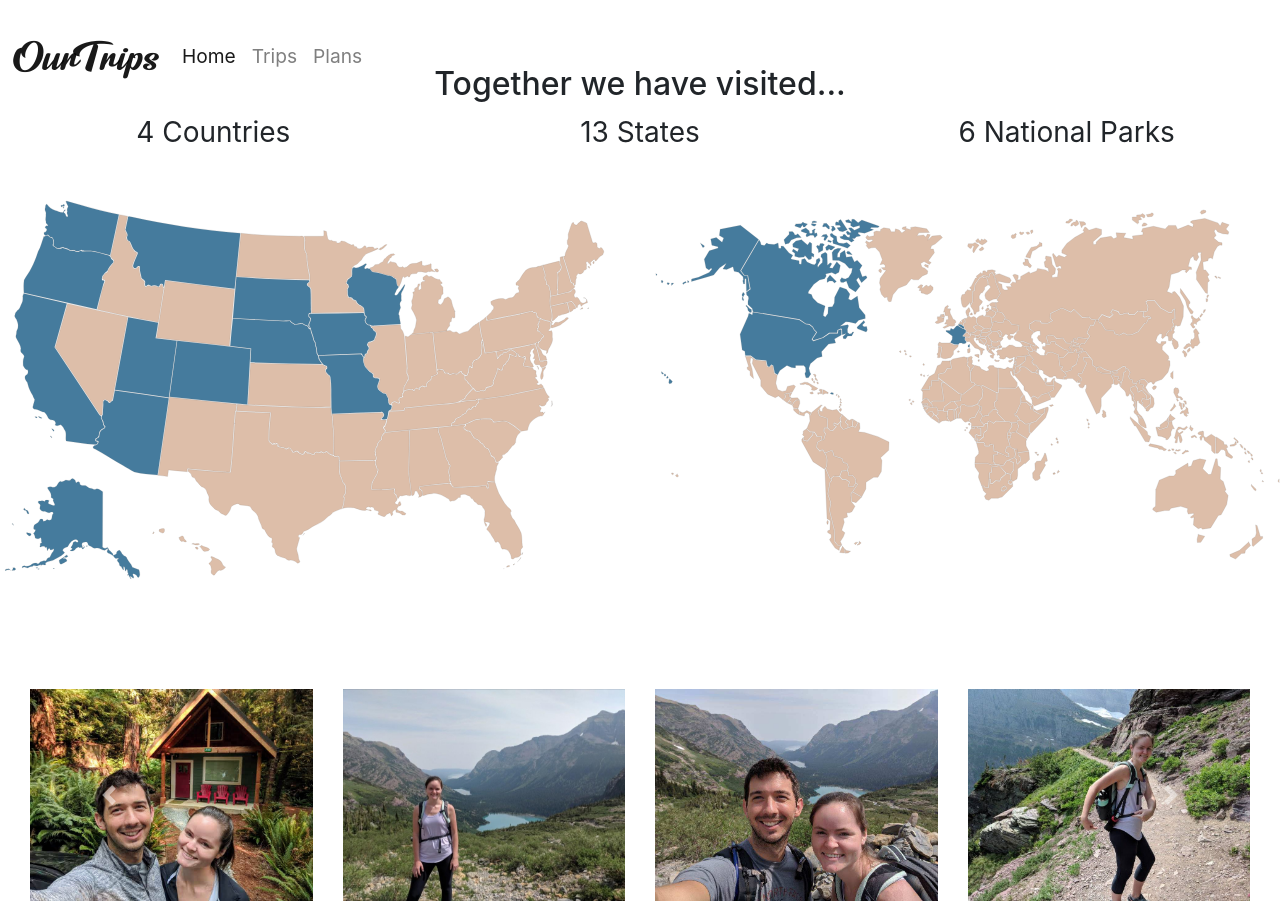
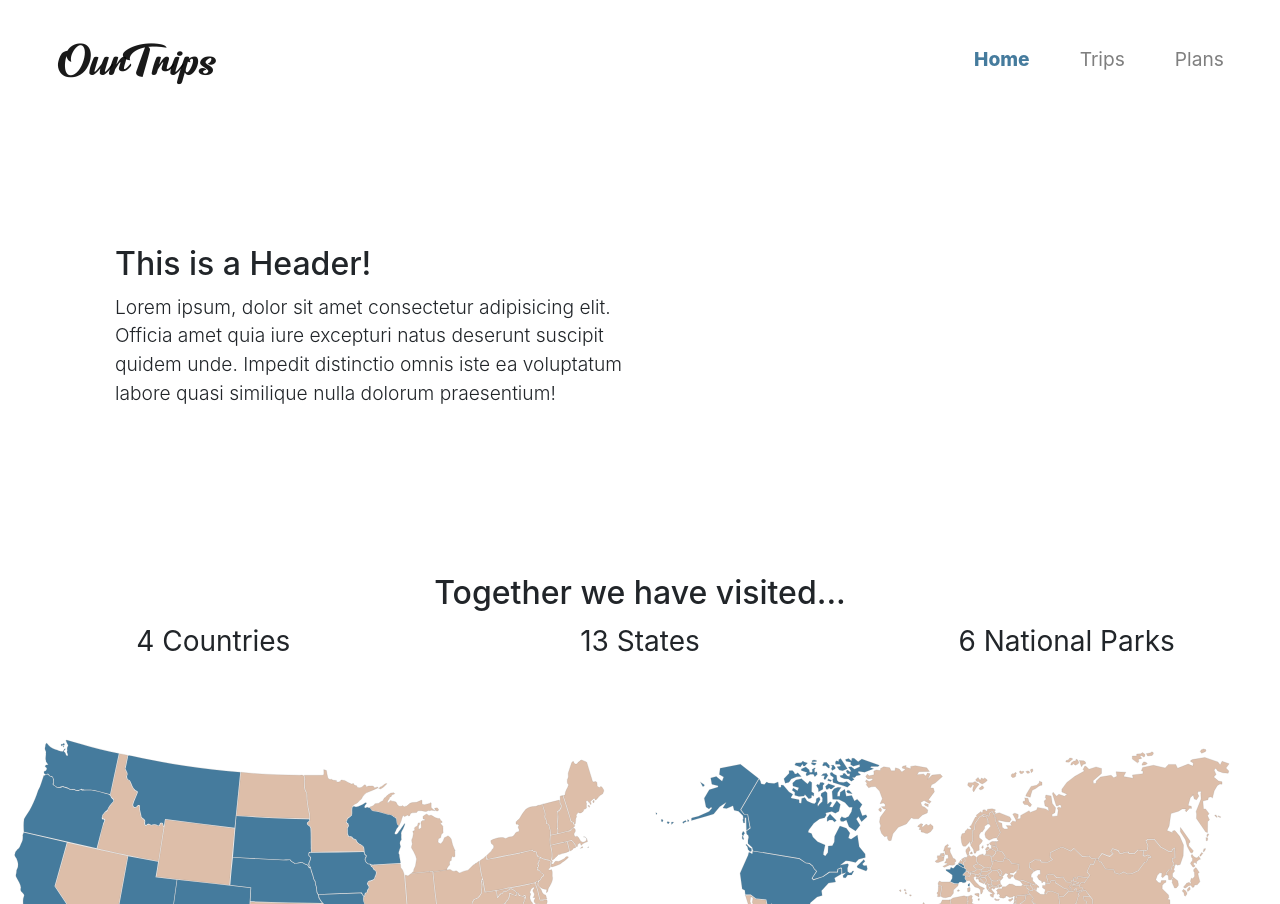
Before and after one commit to JSheldon3488/OurTrips, a website: page index.html in a window 1280 px wide. Shown: the top 904 px of the page. Drawn offline with nearby package versions, Linux system fonts and the light colour scheme.

Commit message:
Added NavBar

```diff
--- a/css/styles.css
+++ b/css/styles.css
@@ -1,19 +1,48 @@
 @font-face { font-family: Lemon; src: url('/fonts/LemonJelly.ttf'); }
-
-body {
-    padding: 65px 0px 0px 0px;
-    z-index: 0;
-}
 
 /* NavBar Section */
 .navbar {
     font-size: 120%;
-    float: right;
 }
 .navbar-brand {
-    font-size: 300%;
-    padding-right: 15px;
+    font-size: 325%;
+    margin-left: 30px;
     font-family: Lemon, sans-serif;
+}
+.navbar-light .navbar-nav .nav-item .nav-link {
+    padding: 0px 25px;
+    font-weight: 400;
+}
+.navbar-light .navbar-nav .nav-item.active .nav-link {
+    color: #457b9d;
+    font-weight: 775;
+}
+.navbar-light .navbar-nav .nav-item.active .nav-link:hover {
+    color: #457b9d;
+    font-weight: 800;
+}
+.navbar-light .navbar-nav .nav-item .nav-link:hover {
+    color: #457b9d;
+    font-weight: 775;
+}
+
+/* Banner Section */
+.banner {
+    position: relative;
+    margin: 25px 0px;
+    padding: 100px;
+}
+.banner h2 {
+    margin: 0;
+    padding: 0;
+    font-weight: 500;
+}
+.banner p {
+    margin-top: 0.5em;
+    padding: 0;
+    font-size: 1.2em;
+    font-weight: 300;
+    line-height: 1.5em;
 }
 
 /* Map Section */
@@ -29,15 +58,16 @@ body {
 
 .map-stats {
     text-align: center;
-    font-size: 175%
+    font-size: 175%;
+    margin-bottom: 50px;
 }
 .map-section {
-    margin-top: 20px;
+    margin-top: 50px;
     margin-bottom: 100px;
 }
 
 
-
+/* Footer Section */
 footer {
     margin-top: 50px;
 }
--- a/index.html
+++ b/index.html
@@ -13,31 +13,40 @@
 </head>
 
 <body>
+    <header>
         <div class="container-fluid">
-    <!-- Navbar -->
-    <div class="row">
-        <div class="col-12">
-            <nav class="navbar navbar-light navbar-expand-sm fixed-top">
-                <button class="navbar-toggler" type="button" data-toggle="collapse" data-target="#Navbar">
+            <nav class="navbar navbar-expand-md navbar-light">
+                <a class="navbar-brand mr-auto" href="./index.html">OurTrips</a>
+                <button class="navbar-toggler" type="button" data-toggle="collapse" data-target="#Navbar" aria-controls="Navbar" aria-expanded="false" aria-label="Toggle navigation">
                     <span class="navbar-toggler-icon"></span>
                 </button>
-                <a class="navbar-brand mr-auto" href="./index.html">OurTrips</a>
-                <div class="collapse navbar-collapse" id=Navbar>
-                    <ul class="navbar-nav mr-auto">
-                        <li class="nav-item active"><a class="nav-link" href="./index.html">Home</a></li>
+                <div class="collapse navbar-collapse" id="Navbar">
+                    <ul class="navbar-nav ml-md-auto">
+                        <li class="nav-item active"><a class="nav-link" href="./index.html">Home <span class="sr-only">(current)</span></a></li>
                         <li class="nav-item"><a class="nav-link" href="#">Trips</a></li>
                         <li class="nav-item"><a class="nav-link" href="#">Plans</a></li>
                     </ul>
                 </div>
             </nav>
         </div>
-    </div>
-
-    <header>
     </header>
 
+    <section class="banner">
+        <div class="container">
+            <div class="row">
+                <div class="col-sm-6">
+                    <h2>This is a Header!</h2>
+                    <p>Lorem ipsum, dolor sit amet consectetur adipisicing elit. Officia amet
+                        quia iure excepturi natus deserunt suscipit quidem unde. Impedit distinctio omnis iste ea voluptatum
+                        labore quasi similique nulla dolorum praesentium!</p>
+                </div>
+            </div>
+        </div>
+    </section>
 
-    <!-- Maps Section -->
+
+    <section class="map-section">
+        <div class="container-fluid">
             <div class="row map-stats">
                 <h2 class="col-12">Together we have visited...</h2>
                 <p class="col-12 col-md-4">4 Countries</p>
@@ -45,7 +54,7 @@
                 <p class="col-12 col-md-4">6 National Parks</p>
             </div>
             </div>
-    <div class="row map-section">
+            <div class="row">
                 <div class="col-12 col-md-6">
                     <div id="vmap"></div>
                 </div>
@@ -53,6 +62,8 @@
                     <div id="vmap_world"></div>
                 </div>
             </div>
+        </div>
+    </section>
 
     <!-- Carousel Section -->
     <div class="container-fluid">
@@ -96,7 +107,7 @@
         </div>
     </div>
 
-    <!-- Footer Section -->
+    <footer>
         <div class="container">
             <div class="row">
                 <footer class="footer">
@@ -108,6 +119,7 @@
                 </footer>
             </div>
         </div>
+    </footer>
 </div>
 
     <script src="node_modules/jquery/dist/jquery.min.js"></script>
```
Lines whose indentation alone changed are shown as unchanged.
